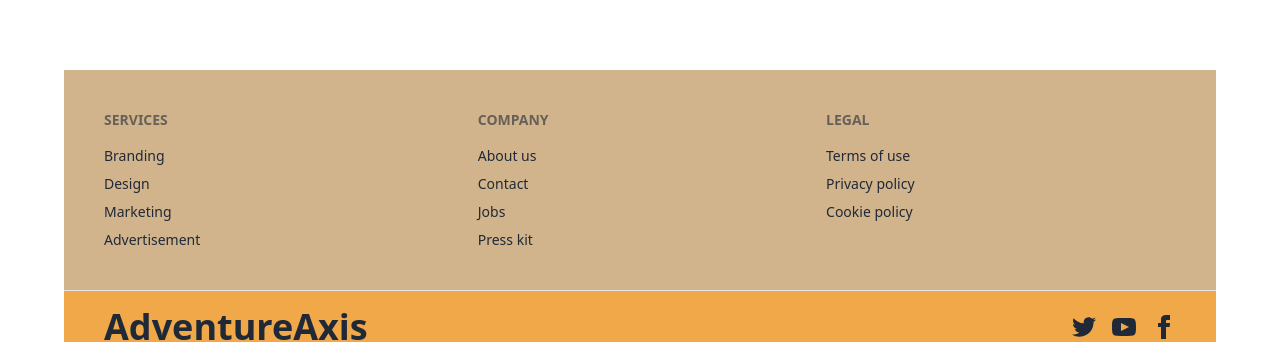
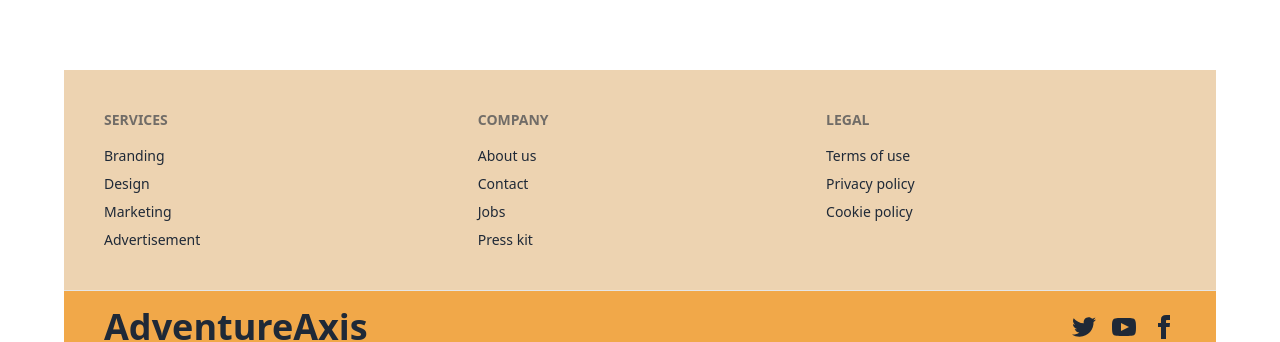
Before and after one commit to Azhar730/travel-asia-client, a React (Vite) app: page /allTouristsSpot in a window 1280 px wide. Shown: the part 397-739 px from the top of the page. Built offline with nearby package versions, Linux system fonts and the light colour scheme; no server answers.

Commit message:
footer design done

```diff
--- a/src/components/Footer.jsx
+++ b/src/components/Footer.jsx
@@ -1,7 +1,7 @@
 const Footer = () => {
     return (
         <div>
-            <footer className="footer p-10 bg-[#D2B48C] text-base-content">
+            <footer className="footer p-10 bg-[#edd3b1] text-base-content">
                 <nav>
                     <h6 className="footer-title">Services</h6>
                     <a className="link link-hover">Branding</a>
```
